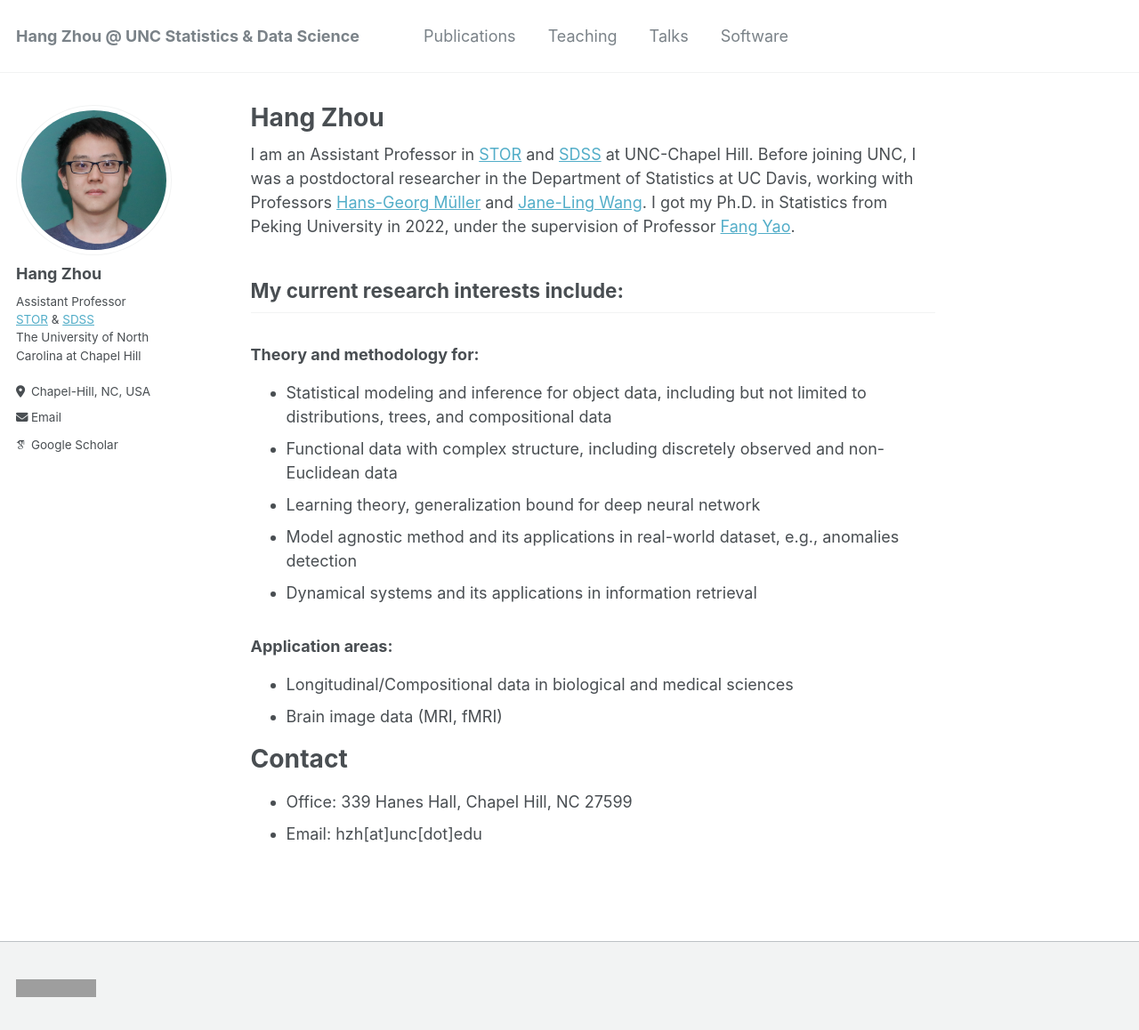
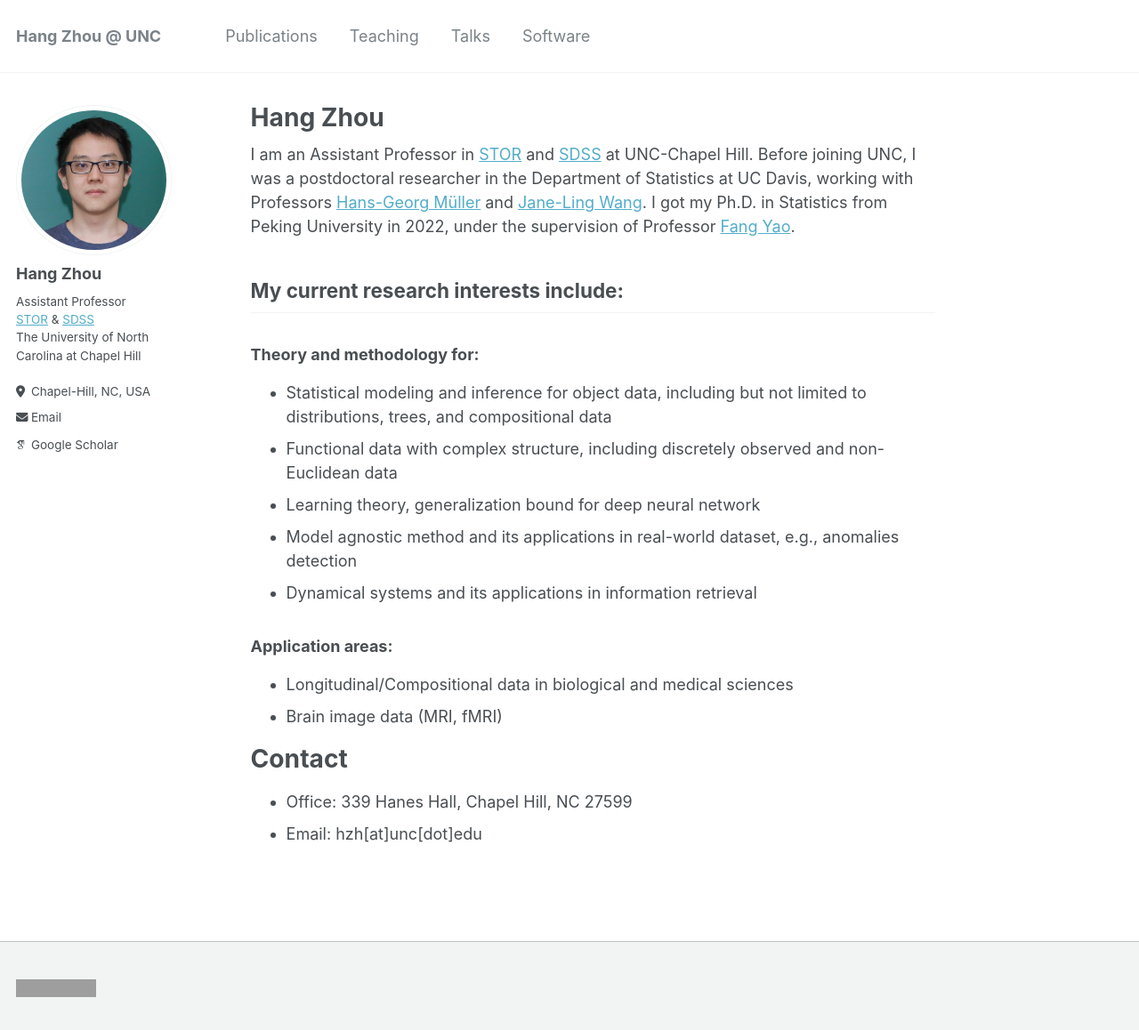
Before and after one commit to hg-zh/hg-zh.github.io, a Jekyll site: the page built from _pages/about.md, in a window 1280 px wide and 1158 px high. Shown: the whole window at 89% size. Built offline with Jekyll 4.4.1, drawn with Linux system fonts in a browser that asks for light colours; some web fonts are replaced; grey boxes are pictures that could not be loaded.

Commit message:
Shorten site title in configuration

```diff
--- a/_config.yml
+++ b/_config.yml
@@ -8,7 +8,7 @@
 
 # Basic Site Settings
 locale                   : "en-US"
-title                    : "Hang Zhou @ UNC Statistics & Data Science"
+title                    : "Hang Zhou @ UNC"
 title_separator          : "-"
 name                     : &name "Hang Zhou"
 description              : &description "personal description"
```
